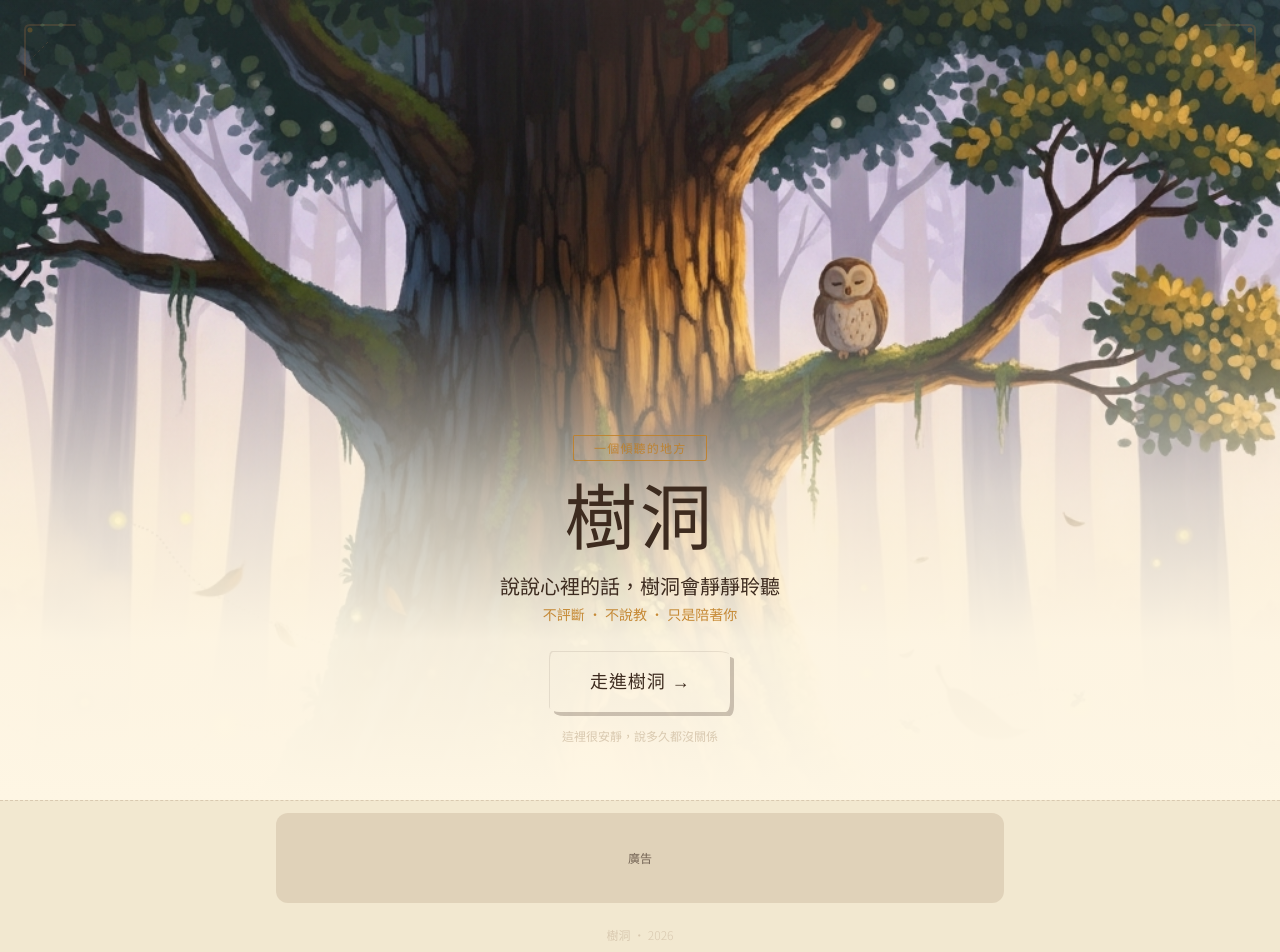
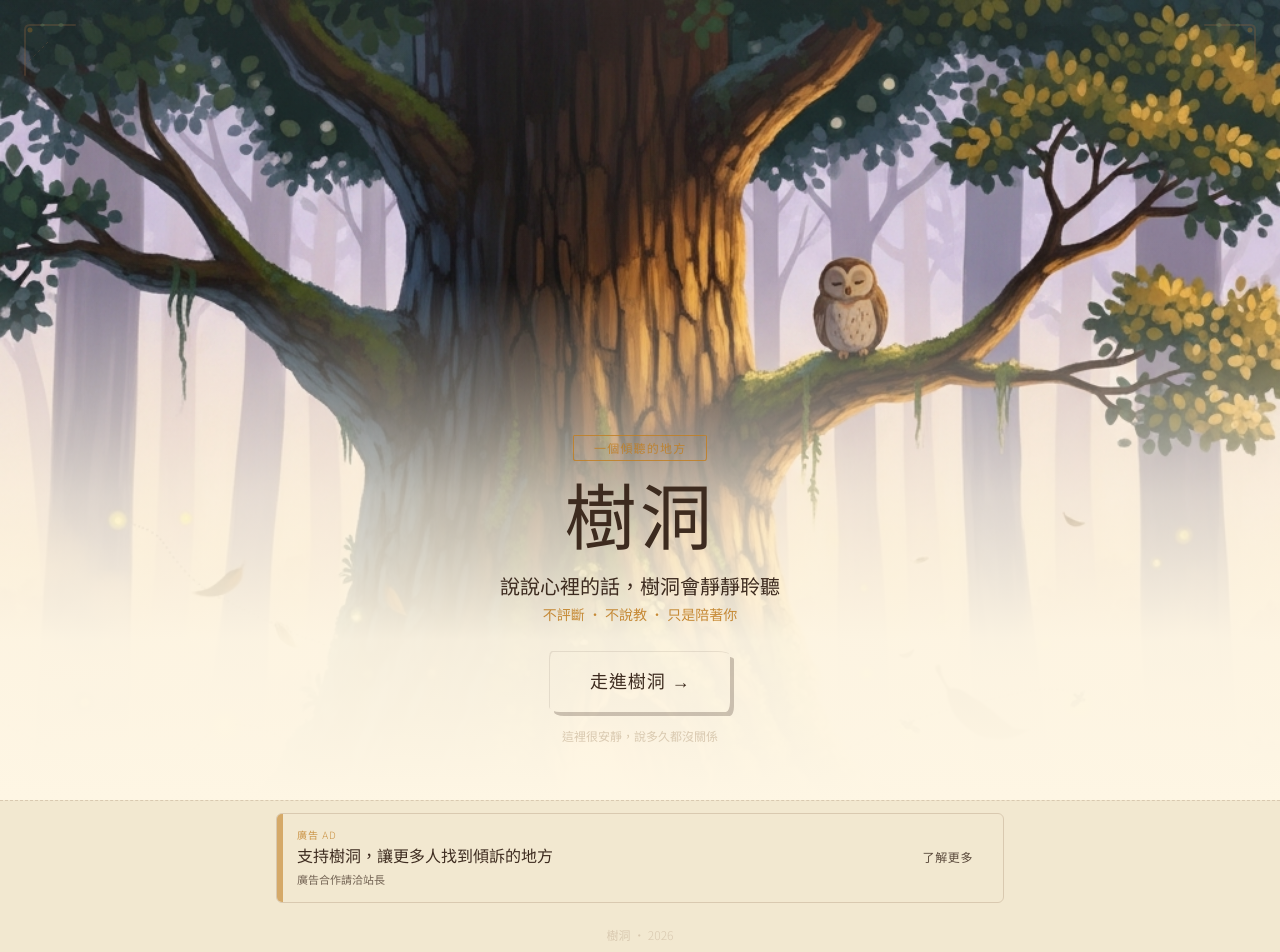
Before and after one commit to kuo1990/privatetree, a Next.js app: page / in a window 1280 px wide. Shown: the top 952 px of the page. Built offline with nearby package versions, Linux system fonts and the light colour scheme; a web font is replaced by a local one.

Commit message:
ui: 廣告佔位元件改為有設計感的 placeholder

```diff
--- a/components/AdSlot.tsx
+++ b/components/AdSlot.tsx
@@ -6,21 +6,91 @@ interface AdSlotProps {
   label?: string;
 }
 
-export default function AdSlot({ width, height, label = "廣告" }: AdSlotProps) {
+export default function AdSlot({ width, height }: AdSlotProps) {
+  const isSmall = height <= 50;
+  const isBanner = width >= 600;
+
   return (
     <div
-      className="flex items-center justify-center rounded-xl overflow-hidden flex-shrink-0"
+      className="flex-shrink-0 overflow-hidden relative"
       style={{
         width: `min(${width}px, 100%)`,
         height: `${height}px`,
-        background: "var(--color-fog)",
-        border: "1px dashed var(--color-amber)",
-        opacity: 0.7,
+        background: "linear-gradient(135deg, var(--color-linen) 0%, var(--color-aged) 100%)",
+        border: "1px solid var(--color-fog)",
+        borderRadius: "6px",
       }}
     >
-      <span className="text-xs" style={{ color: "var(--color-bark)" }}>
-        {label}
-      </span>
+      {/* 左側色塊裝飾 */}
+      <div
+        style={{
+          position: "absolute",
+          left: 0,
+          top: 0,
+          bottom: 0,
+          width: isSmall ? "4px" : "6px",
+          background: "var(--color-gold)",
+          opacity: 0.6,
+        }}
+      />
+
+      <div
+        className="flex items-center justify-between h-full"
+        style={{ padding: isSmall ? "0 10px 0 14px" : "0 16px 0 20px" }}
+      >
+        {/* 左側文字 */}
+        <div className="flex flex-col justify-center">
+          {!isSmall && (
+            <div
+              className="text-[10px] mb-0.5 tracking-widest"
+              style={{ color: "var(--color-gold)", opacity: 0.8, fontFamily: "var(--font-body)" }}
+            >
+              廣告 AD
+            </div>
+          )}
+          <div
+            style={{
+              fontFamily: "var(--font-title)",
+              color: "var(--color-ink)",
+              fontSize: isSmall ? "12px" : isBanner ? "16px" : "14px",
+              lineHeight: 1.3,
+            }}
+          >
+            {isBanner ? "支持樹洞，讓更多人找到傾訴的地方" : "廣告合作洽詢"}
+          </div>
+          {!isSmall && (
+            <div
+              className="text-[11px] mt-0.5"
+              style={{ color: "var(--color-ink-light)", opacity: 0.7 }}
+            >
+              {isBanner ? "廣告合作請洽站長" : "歡迎刊登"}
+            </div>
+          )}
+        </div>
+
+        {/* 右側 CTA */}
+        <div
+          className="flex-shrink-0 flex items-center justify-center"
+          style={{
+            padding: isSmall ? "4px 10px" : "6px 14px",
+            background: "var(--color-rust)",
+            borderRadius: "3px 8px 3px 8px / 6px 3px 6px 3px",
+            opacity: 0.85,
+          }}
+        >
+          <span
+            style={{
+              fontFamily: "var(--font-title)",
+              color: "var(--color-cream)",
+              fontSize: isSmall ? "10px" : "12px",
+              letterSpacing: "0.05em",
+              whiteSpace: "nowrap",
+            }}
+          >
+            了解更多
+          </span>
+        </div>
+      </div>
     </div>
   );
 }
```
